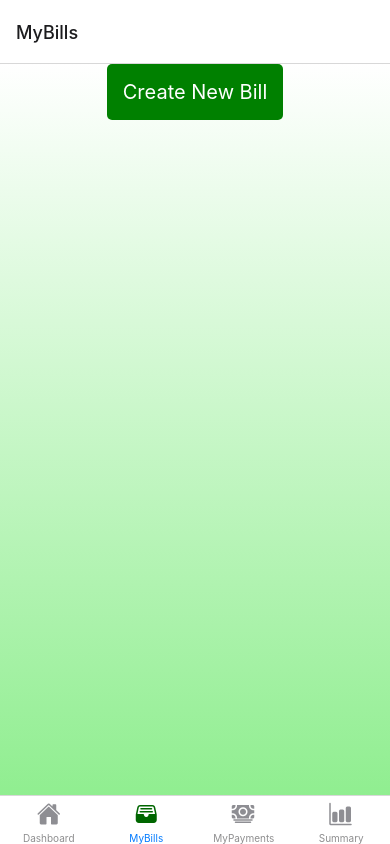
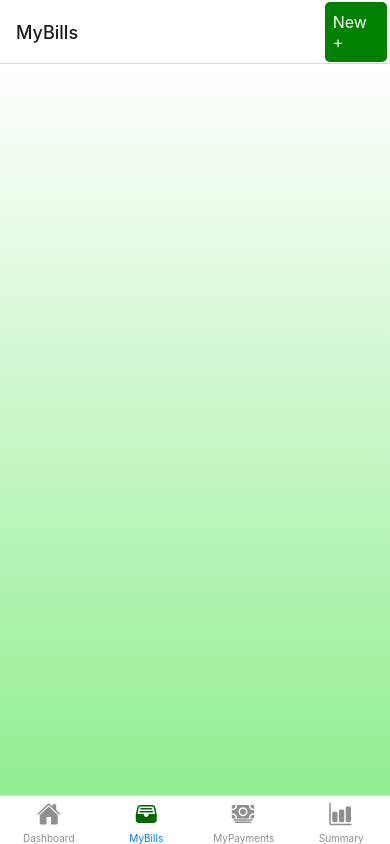
Before and after one commit to jritter77/BillSpotterApp, a React Native app in the folder App/: screen /MyBills in a window 390 px wide. Built offline with nearby package versions, Linux system fonts and the light colour scheme.

Commit message:
- implemented date picker - moved new bill button to nav bar

```diff
--- a/App/App.js
+++ b/App/App.js
@@ -8,6 +8,7 @@ import MyPayments from "./views/MyPayments";
 import Summary from "./views/Summary";
 
 import Ionicons from "react-native-vector-icons/Ionicons";
+import NewBillBtn from "./components/bills/NewBillBtn";
 
 const Tab = createBottomTabNavigator();
 
@@ -16,7 +17,11 @@ export default function App() {
     <NavigationContainer>
       <Tab.Navigator screenOptions={screenOptions}>
         <Tab.Screen name="Dashboard" component={Dashboard} />
-        <Tab.Screen name="MyBills" component={MyBills} />
+        <Tab.Screen
+          name="MyBills"
+          component={MyBills}
+          options={{ headerRight: () => <NewBillBtn /> }}
+        />
         <Tab.Screen name="MyPayments" component={MyPayments} />
         <Tab.Screen name="Summary" component={Summary} />
       </Tab.Navigator>
--- a/App/components/bills/BillForm.js
+++ b/App/components/bills/BillForm.js
@@ -1,8 +1,9 @@
-import { StyleSheet, Text, TextInput, View } from "react-native";
+import { ScrollView, StyleSheet, Text, TextInput, View } from "react-native";
 import React from "react";
 import CustomForm from "../standard/CustomForm";
 import PickerInput from "../standard/PickerInput";
 import DatePicker from "../standard/DatePicker";
+import FormTextInput from "../standard/FormTextInput";
 
 const BillForm = () => {
   const [billName, setBillName] = React.useState("");
@@ -17,31 +18,40 @@ const BillForm = () => {
   };
 
   return (
-    <View>
+    <ScrollView contentContainerStyle={styles.container}>
       <CustomForm onSubmit={onSubmit}>
-        <Text>Bill Name</Text>
-        <TextInput placeholder="Name of bill" onChangeText={setBillName} />
-        <Text>Bill Type</Text>
+        <Text style={styles.label}>Bill Name</Text>
+        <FormTextInput placeholder="Name of bill" onChangeText={setBillName} />
+        <Text style={styles.label}>Bill Type</Text>
         <PickerInput
           value={billType}
           setValue={setBillType}
           options={["Home", "Auto", "Medical"]}
         />
-        <Text>Bill Frequency</Text>
+        <Text style={styles.label}>Bill Frequency</Text>
         <PickerInput
           value={billFreq}
           setValue={setBillFreq}
           options={["Weekly", "Monthly", "Yearly"]}
         />
-        <Text>Bill Due Date</Text>
-        <DatePicker />
-        <Text>Bill Amount Due</Text>
-        <TextInput placeholder="Amount" onChangeText={setBillAmt} />
+        <Text style={styles.label}>Bill Due Date</Text>
+        <DatePicker value={billDue} setValue={setBillDue} />
+        <Text style={styles.label}>Bill Amount Due</Text>
+        <FormTextInput placeholder="Amount" onChangeText={setBillAmt} />
       </CustomForm>
-    </View>
+    </ScrollView>
   );
 };
 
 export default BillForm;
 
-const styles = StyleSheet.create({});
+const styles = StyleSheet.create({
+  container: {
+    padding: "5%",
+  },
+  label: {
+    fontSize: 16,
+    fontWeight: "bold",
+    marginTop: "5%",
+  },
+});
--- a/App/components/bills/NewBillBtn.js
+++ b/App/components/bills/NewBillBtn.js
@@ -8,9 +8,11 @@ const NewBillBtn = () => {
   const [modalVisible, setModalVisible] = React.useState(false);
   return (
     <CustomModal
-      toggleBtnTitle="Create New Bill"
+      toggleBtnTitle="New +"
+      toggleBtnStyle={styles.toggleBtnStyle}
       modalVisible={modalVisible}
       setModalVisible={setModalVisible}
+      animationType={"slide"}
     >
       <BillForm />
     </CustomModal>
@@ -19,4 +21,8 @@ const NewBillBtn = () => {
 
 export default NewBillBtn;
 
-const styles = StyleSheet.create({});
+const styles = StyleSheet.create({
+  toggleBtnStyle: {
+    marginRight: "5%",
+  },
+});
--- a/App/components/standard/CustomForm.js
+++ b/App/components/standard/CustomForm.js
@@ -10,8 +10,8 @@ const CustomForm = ({ children, onSubmit }) => {
   return (
     <View>
       {children}
-      <TouchableOpacity onPress={onSubmit}>
-        <Text>Submit</Text>
+      <TouchableOpacity style={styles.submit} onPress={onSubmit}>
+        <Text style={styles.submitText}>Submit</Text>
       </TouchableOpacity>
     </View>
   );
@@ -19,4 +19,17 @@ const CustomForm = ({ children, onSubmit }) => {
 
 export default CustomForm;
 
-const styles = StyleSheet.create({});
+const styles = StyleSheet.create({
+  submit: {
+    backgroundColor: "green",
+    padding: 16,
+    borderRadius: 5,
+    width: "50%",
+    marginTop: "10%",
+  },
+  submitText: {
+    color: "white",
+    fontSize: 24,
+    textAlign: "center",
+  },
+});
--- a/App/components/standard/CustomModal.js
+++ b/App/components/standard/CustomModal.js
@@ -15,10 +15,15 @@ const CustomModal = ({
   toggleBtnTextStyle,
   modalVisible,
   setModalVisible,
+  transparent,
+  animationType,
+  toggleContent,
 }) => {
   return (
     <View style={{ ...styles.container, ...style }}>
       <Modal
+        transparent={transparent}
+        animationType={animationType}
         visible={modalVisible}
         onRequestClose={() => {
           onClose?.();
@@ -31,9 +36,12 @@ const CustomModal = ({
         onPress={() => setModalVisible(!modalVisible)}
         style={{ ...styles.toggleBtn, ...toggleBtnStyle }}
       >
-        <Text style={{ ...styles.toggleBtnText, ...toggleBtnTextStyle }}>
-          {toggleBtnTitle}
-        </Text>
+        {!toggleContent && (
+          <Text style={{ ...styles.toggleBtnText, ...toggleBtnTextStyle }}>
+            {toggleBtnTitle}
+          </Text>
+        )}
+        {toggleContent}
       </Pressable>
     </View>
   );
@@ -42,16 +50,17 @@ const CustomModal = ({
 export default CustomModal;
 
 const styles = StyleSheet.create({
-  container: {
-    alignItems: "center",
-  },
+  container: {},
   toggleBtn: {
     backgroundColor: "green",
-    padding: 16,
+    paddingLeft: 8,
+    paddingRight: 8,
+    paddingTop: 10,
+    paddingBottom: 10,
     borderRadius: 5,
   },
   toggleBtnText: {
     color: "white",
-    fontSize: 20,
+    fontSize: 16,
   },
 });
--- a/App/components/standard/DatePicker.js
+++ b/App/components/standard/DatePicker.js
@@ -1,29 +1,51 @@
 import { StyleSheet, Text, View } from "react-native";
 import React from "react";
-import CustomModal from "./CustomModal";
 
-import Ionicons from "react-native-vector-icons/Ionicons";
-import Dial from "./Dial";
+import PickerInput from "./PickerInput";
 
 const DatePicker = ({ value, setValue }) => {
-  const [modalVisible, setModalVisible] = React.useState(false);
-
   const [year, setYear] = React.useState(new Date().getFullYear());
-  const [month, setMonth] = React.useState(new Date().getMonth());
+  const [month, setMonth] = React.useState(new Date().getMonth() + 1);
   const [date, setDate] = React.useState(new Date().getDate());
 
+  const monthOptions = [
+    "01",
+    "02",
+    "03",
+    "04",
+    "05",
+    "06",
+    "07",
+    "08",
+    "09",
+    "10",
+    "11",
+    "12",
+  ];
+  const yearOptions = [];
+  const dayOptions = [];
+
+  for (let i = 0; i < 20; i++) {
+    yearOptions.push(new Date().getFullYear() + i);
+  }
+
+  for (let i = 0; i < getMonthDays(year, month - 1); i++) {
+    dayOptions.push((i + 1).toString().padStart(2, 0));
+  }
+
+  React.useEffect(() => {
+    if (date > getMonthDays(year, month - 1)) {
+      setDate(getMonthDays(year, month - 1));
+    }
+    setValue({ month: parseInt(month) - 1, date: date, year: year });
+  }, [date, month, year]);
+
   return (
-    <CustomModal
-      modalVisible={modalVisible}
-      setModalVisible={setModalVisible}
-      toggleBtnTitle={<Ionicons name={"md-calendar"} size={24} color="white" />}
-    >
-      <View style={styles.container}>
-        <Dial values={["", 0, 1, 2, 3, 4, 5, 6, "", ""]} />
-        <Dial values={["", 0, 1, 2, 3, 4, 5, 6, "", ""]} />
-        <Dial values={["", 0, 1, 2, 3, 4, 5, 6, "", ""]} />
-      </View>
-    </CustomModal>
+    <View style={styles.container}>
+      <PickerInput value={month} setValue={setMonth} options={monthOptions} />
+      <PickerInput value={date} setValue={setDate} options={dayOptions} />
+      <PickerInput value={year} setValue={setYear} options={yearOptions} />
+    </View>
   );
 };
 
@@ -37,6 +59,5 @@ export default DatePicker;
 const styles = StyleSheet.create({
   container: {
     flexDirection: "row",
-    height: 300,
   },
 });
--- a/App/components/standard/Dial.js
+++ /dev/null
@@ -1,41 +0,0 @@
-import { Pressable, ScrollView, StyleSheet, Text, View } from "react-native";
-import React from "react";
-
-const Dial = ({ values }) => {
-  const populateValues = () => {
-    const options = [];
-
-    for (let val of values) {
-      options.push(
-        <View style={styles.container}>
-          <Text style={styles.option}>{val}</Text>
-        </View>
-      );
-    }
-
-    return options;
-  };
-
-  return (
-    <ScrollView
-      decelerationRate={0}
-      snapToAlignment={"center"}
-      snapToInterval={100}
-    >
-      {populateValues()}
-    </ScrollView>
-  );
-};
-
-export default Dial;
-
-const styles = StyleSheet.create({
-  container: {
-    height: 100,
-    justifyContent: "center",
-  },
-  option: {
-    fontSize: 24,
-    textAlign: "center",
-  },
-});
--- /dev/null
+++ b/App/components/standard/FormTextInput.js
@@ -0,0 +1,18 @@
+import { StyleSheet, Text, TextInput, View } from "react-native";
+import React from "react";
+
+const FormTextInput = (props) => {
+  return <TextInput style={styles.input} {...props} />;
+};
+
+export default FormTextInput;
+
+const styles = StyleSheet.create({
+  input: {
+    borderColor: "lightblue",
+    borderWidth: 2,
+    borderRadius: 5,
+    padding: 8,
+    fontSize: 16,
+  },
+});
--- a/App/components/standard/PickerInput.js
+++ b/App/components/standard/PickerInput.js
@@ -1,6 +1,14 @@
-import { StyleSheet, Text, TouchableOpacity, View } from "react-native";
+import {
+  ScrollView,
+  StyleSheet,
+  Text,
+  TouchableOpacity,
+  View,
+} from "react-native";
 import React from "react";
 import CustomModal from "./CustomModal";
+
+import Ionicons from "react-native-vector-icons/Ionicons";
 
 const PickerInput = ({ value, setValue, options }) => {
   const [modalVisible, setModalVisible] = React.useState(false);
@@ -24,11 +32,22 @@ const PickerInput = ({ value, setValue, options }) => {
 
   return (
     <CustomModal
-      toggleBtnTitle={value}
+      toggleContent={
+        <View style={styles.toggleContent}>
+          <Text style={styles.toggleText}>{value}</Text>
+          <Ionicons name="caret-down" size={16} />
+        </View>
+      }
       modalVisible={modalVisible}
       setModalVisible={setModalVisible}
+      transparent={true}
+      animationType={"fade"}
+      toggleBtnStyle={styles.btnStyle}
+      toggleBtnTextStyle={styles.btnTextStyle}
     >
-      {populateOptionButtons()}
+      <ScrollView contentContainerStyle={styles.container}>
+        {populateOptionButtons()}
+      </ScrollView>
     </CustomModal>
   );
 };
@@ -36,16 +55,53 @@ const PickerInput = ({ value, setValue, options }) => {
 const PickerOption = ({ value, setValue, setModalVisible }) => {
   return (
     <TouchableOpacity
+      style={styles.option}
       onPress={() => {
         setValue(value);
         setModalVisible(false);
       }}
     >
-      <Text>{value}</Text>
+      <Text style={styles.optionText}>{value}</Text>
     </TouchableOpacity>
   );
 };
 
 export default PickerInput;
 
-const styles = StyleSheet.create({});
+const styles = StyleSheet.create({
+  container: {
+    width: "100%",
+    minHeight: "100%",
+    backgroundColor: "rgba(0, 0, 0, .5)",
+    justifyContent: "center",
+    alignItems: "center",
+    paddingTop: "10%",
+    paddingBottom: "10%",
+  },
+  option: {
+    backgroundColor: "white",
+    padding: 16,
+    width: "70%",
+    borderWidth: 1,
+    borderColor: "lightgrey",
+  },
+  optionText: {
+    fontSize: 20,
+  },
+  btnStyle: {
+    backgroundColor: "white",
+    borderColor: "lightblue",
+    borderWidth: 2,
+  },
+  btnTextStyle: {
+    color: "black",
+  },
+  toggleContent: {
+    flexDirection: "row",
+    justifyContent: "space-between",
+  },
+  toggleText: {
+    fontSize: 16,
+    marginRight: 16,
+  },
+});
--- a/App/views/Dashboard.js
+++ b/App/views/Dashboard.js
@@ -2,7 +2,6 @@ import { StyleSheet, Text, TextInput, View } from "react-native";
 import React from "react";
 import Calendar from "../components/dashboard/Calendar";
 import CustomScrollView from "../components/standard/CustomScrollView";
-import Dial from "../components/standard/Dial";
 
 const Dashboard = () => {
   return (
--- a/App/views/MyBills.js
+++ b/App/views/MyBills.js
@@ -4,11 +4,7 @@ import NewBillBtn from "../components/bills/NewBillBtn";
 import CustomScrollView from "../components/standard/CustomScrollView";
 
 const MyBills = () => {
-  return (
-    <CustomScrollView>
-      <NewBillBtn />
-    </CustomScrollView>
-  );
+  return <CustomScrollView></CustomScrollView>;
 };
 
 export default MyBills;
```
Also changed, not shown: App/components/dashboard/Calendar.js (+21 -6 lines), 1 other file (tests, documents, lock files or other folders).
